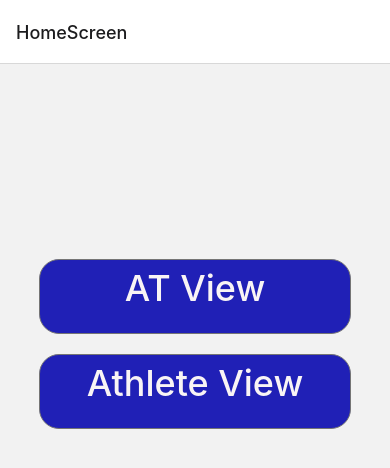
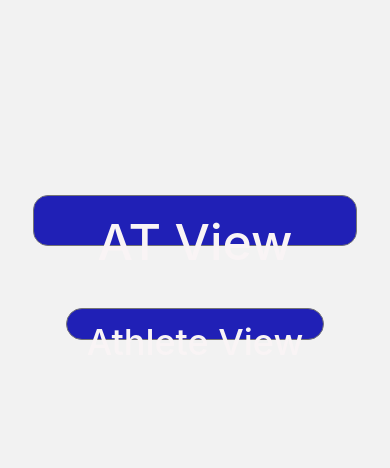
Before and after one commit to gholzemer/WVUPlayersCompanion, a React Native app: screen /HomeScreen in a window 390 px wide. Shown: the top 468 px of the page. Built offline with nearby package versions, Linux system fonts and the light colour scheme.

Commit message:
fixed button sizing, transparent header

```diff
--- a/App.tsx
+++ b/App.tsx
@@ -34,7 +34,7 @@ const Stack = createNativeStackNavigator();
 function App() {
   return (
     <NavigationContainer>
-      <Stack.Navigator initialRouteName="Home">
+      <Stack.Navigator initialRouteName="Home" screenOptions={{ headerTitle:"", headerTransparent:true }}>
         <Stack.Screen name="HomeScreen" component={HomeScreen} />
         <Stack.Screen name="ATHomeScreen" component={ATHomeScreen} />
         <Stack.Screen name="RosterScreen" component={RosterScreen} />
--- a/screens/HomeScreen.js
+++ b/screens/HomeScreen.js
@@ -1,12 +1,13 @@
 import React from 'react';
 import {View, Button} from 'react-native';
 import { MediumButton, SmallButton, LargeButton } from '../src/components/Buttons';
+import { SmallTile,MediumTile, LargeTile } from '../src/components/Tiles';
 function HomeScreen({ navigation }) {
   return (
 
-    <View style={{width: '100%', marginVertical:'50%', gap: 20}}>
+    <View style={{width: '100%', marginVertical:'50%', gap:20}}>
 
-      <MediumButton text="AT View"
+      <LargeButton text="AT View"
         onPress={() => navigation.navigate('ATHomeScreen')} />
       <MediumButton text="Athlete View"
         onPress={() => navigation.navigate('AthleteHomeScreen')} />
--- a/src/components/Buttons.tsx
+++ b/src/components/Buttons.tsx
@@ -17,8 +17,8 @@ const mediumstyles = StyleSheet.create({
         borderColor: "#757575",
         paddingTop: 6,
         paddingBottom: 6,
-        width: '80%',
-        height: 75,
+        width: "66%",
+        height: "47%",
         alignSelf:'center',
         backgroundColor: '#2020B6',
         ...Platform.select({
@@ -33,7 +33,9 @@ const mediumstyles = StyleSheet.create({
         color: '#F9F4F5',
         fontSize: 36,
         fontWeight: "500",
-        textAlign: "center"
+        textAlign: "center",
+        paddingVertical: "2%",
+
     }
 })
 export function SmallButton({ text, onPress }) {
@@ -52,8 +54,8 @@ const smallstyles = StyleSheet.create({
         borderColor: "#757575",
         paddingTop: 6,
         paddingBottom: 6,
-        width: 245,
-        height: 65,
+        width: "30%",
+        height: "45%",
         backgroundColor: '#2020B6',
         ...Platform.select({
             ios: {
@@ -68,6 +70,7 @@ const smallstyles = StyleSheet.create({
         fontSize: 20,
         fontWeight: "500",
         textAlign: "center",
+        paddingVertical: "5%",
     }
 })
 export function LargeButton({ text, onPress }) {
@@ -86,9 +89,11 @@ const largestyles = StyleSheet.create({
         borderColor: "#757575",
         paddingTop: 6,
         paddingBottom: 6,
-        width: 675,
-        height: 90,
+        width: "83%",
+        height: "55%" ,
         backgroundColor: '#2020B6',
+        alignSelf: 'center',
+
         ...Platform.select({
             ios: {
               shadowColor: '#000000',
@@ -101,6 +106,7 @@ const largestyles = StyleSheet.create({
         color: '#F9F4F5',
         fontSize: 50,
         fontWeight: "500",
-        textAlign: "center",
+        textAlign: 'center',
+        paddingVertical: "3%",
     }
 })
--- a/src/components/Tiles.tsx
+++ b/src/components/Tiles.tsx
@@ -17,8 +17,8 @@ const styles = StyleSheet.create({
         borderColor: "#757575",
         paddingTop: 6,
         paddingBottom: 6,
-        width: 172,
-        height: 136,
+        width: "25%",
+        height: "65%",
         backgroundColor: '#D9D9D9',
         ...Platform.select({
             ios: {
@@ -52,8 +52,8 @@ const Medstyles = StyleSheet.create({
         borderColor: "#757575",
         paddingTop: 6,
         paddingBottom: 6,
-        width: 349,
-        height: 202,
+        width: "50%",
+        height: "75%",
         backgroundColor: '#D9D9D9',
         ...Platform.select({
             ios: {
@@ -87,8 +87,8 @@ const Largestyles = StyleSheet.create({
         borderColor: "#757575",
         paddingTop: 6,
         paddingBottom: 6,
-        width: 638,
-        height: 396,
+        width: "80%",
+        height: "95%",
         backgroundColor: '#D9D9D9',
         ...Platform.select({
             ios: {
```
